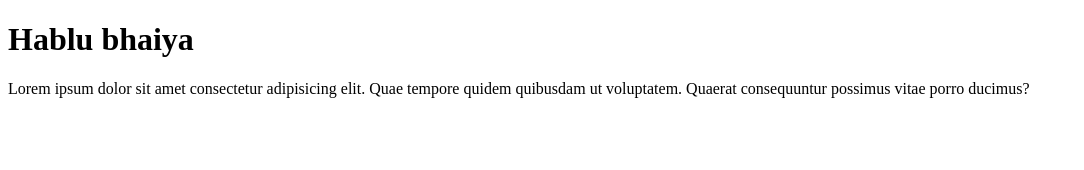
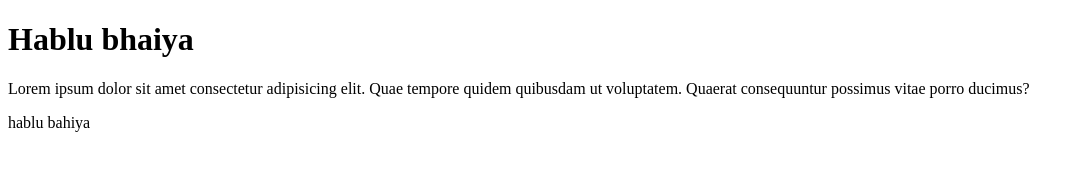
Before and after one commit to FarhanAkib/first-projects, a plain HTML site: page index.html in a window 1280 px wide. Shown: the whole page, without its empty margins (0-1084 px from the left). Drawn offline with Linux system fonts and the light colour scheme.

Commit message:
Update index.html

```diff
--- a/index.html
+++ b/index.html
@@ -10,5 +10,6 @@
     <p>
         Lorem ipsum dolor sit amet consectetur adipisicing elit. Quae tempore quidem quibusdam ut voluptatem. Quaerat consequuntur possimus vitae porro ducimus?
     </p>
+    <p>hablu bahiya</p>
 </body>
 </html>
```
